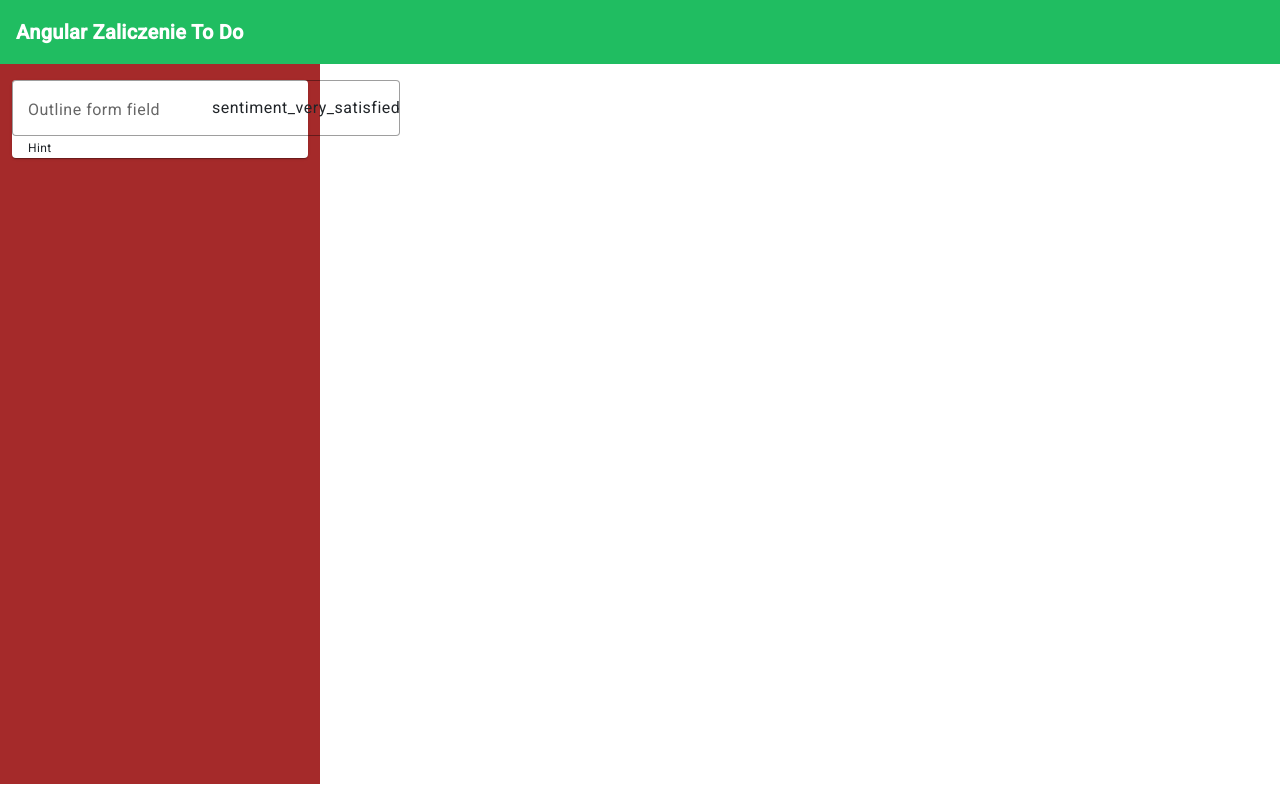
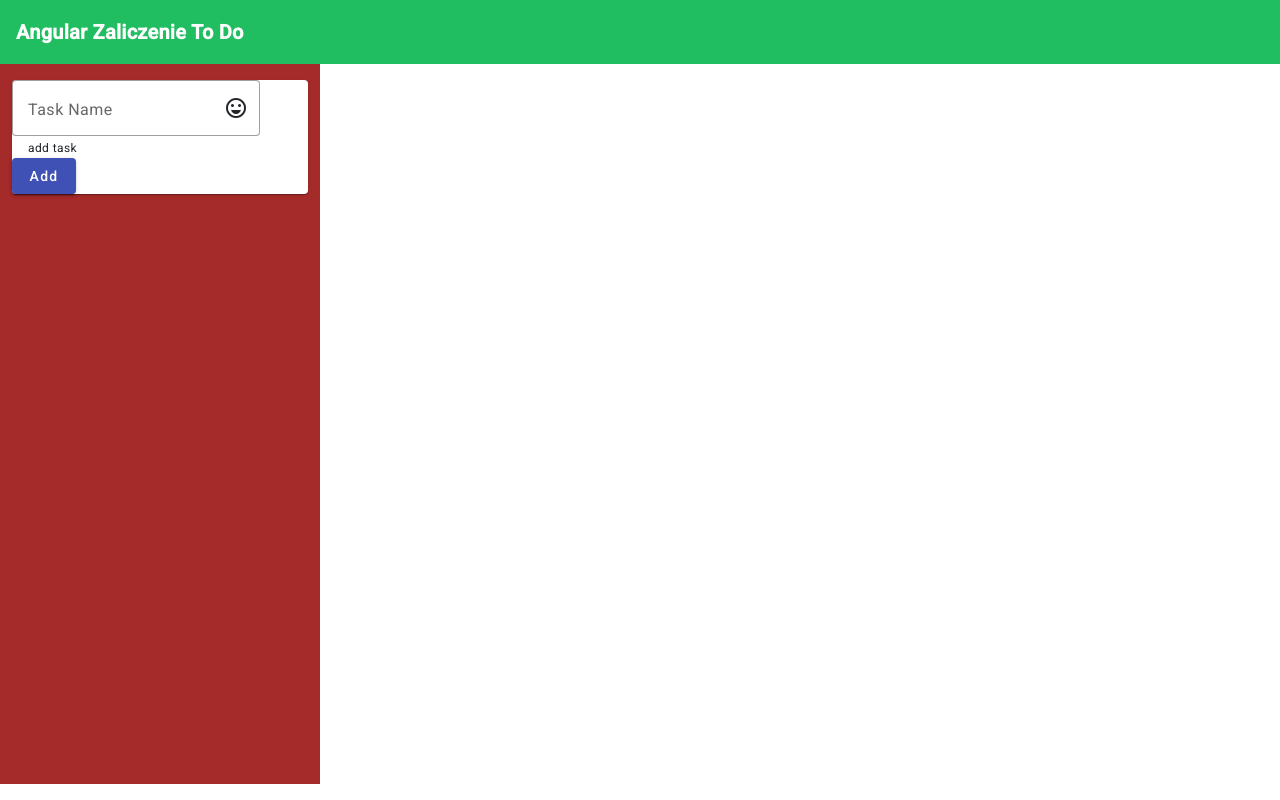
Before and after one commit to TomaszTrojanski/AngularZaliczenie, an Angular app in the folder AngularZaliczenieToDo/: page / in a window 1280 px wide. Built offline with nearby package versions, Linux system fonts and the light colour scheme.

Commit message:
add button

```diff
--- a/AngularZaliczenieToDo/src/app/app.module.ts
+++ b/AngularZaliczenieToDo/src/app/app.module.ts
@@ -11,6 +11,8 @@ import {MatToolbarModule} from '@angular/material/toolbar';
 import {MatCardModule} from '@angular/material/card';
 import {MatFormFieldModule} from '@angular/material/form-field';
 import {MatInputModule} from '@angular/material/input';
+import {MatIconModule} from '@angular/material/icon';
+import {MatButtonModule} from '@angular/material/button';
 
 
 @NgModule({
@@ -26,7 +28,9 @@ import {MatInputModule} from '@angular/material/input';
     MatToolbarModule,
     MatCardModule,
     MatFormFieldModule,
-    MatInputModule
+    MatInputModule,
+    MatIconModule,
+    MatButtonModule
   ],
   providers: [],
   bootstrap: [AppComponent]
--- a/AngularZaliczenieToDo/src/app/todo/todo.component.html
+++ b/AngularZaliczenieToDo/src/app/todo/todo.component.html
@@ -5,11 +5,12 @@
         <mat-card class="mt-3">
           <form >
             <mat-form-field appearance="outline">
-              <mat-label>Outline form field</mat-label>
+              <mat-label>Task Name</mat-label>
               <input matInput placeholder="Placeholder">
               <mat-icon matSuffix>sentiment_very_satisfied</mat-icon>
-              <mat-hint>Hint</mat-hint>
+              <mat-hint>add task</mat-hint>
             </mat-form-field>
+            <button mat-raised-button color="primary">Add</button>
           </form>
         </mat-card>
       </div>
--- a/AngularZaliczenieToDo/src/app/todo/todo.component.scss
+++ b/AngularZaliczenieToDo/src/app/todo/todo.component.scss
@@ -0,0 +1,3 @@
+:host .mat-form-field{
+  width: 100%;
+}
```
